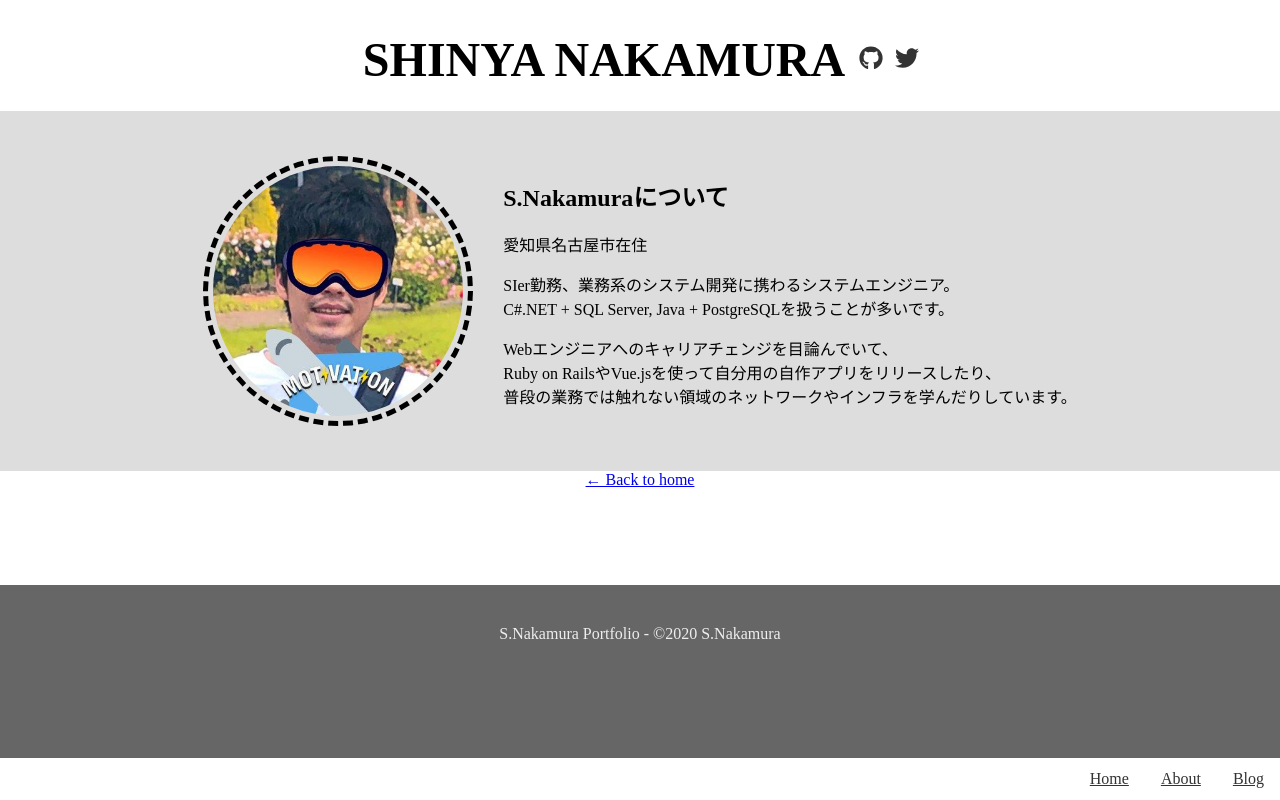
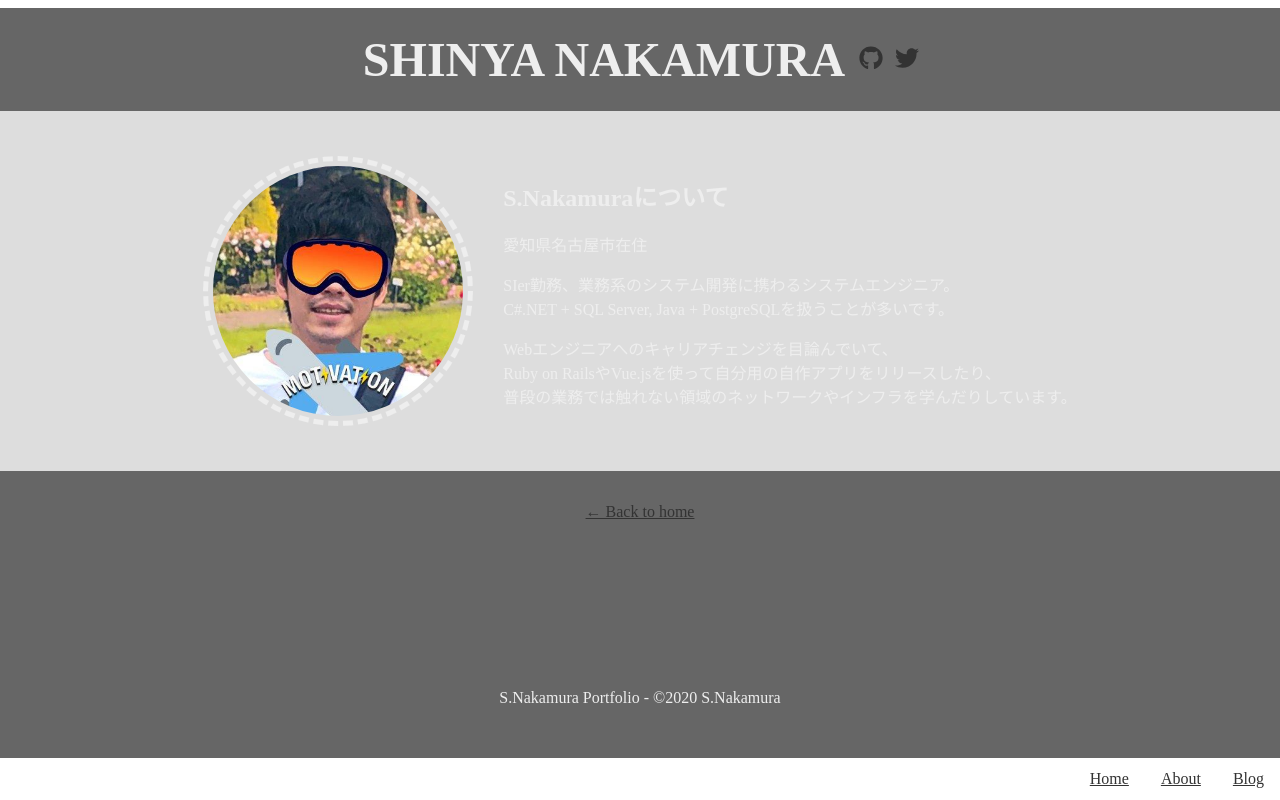
Before and after one commit to shin0825/next-js-md, a Next.js app in the folder app/: page /about in a window 1280 px wide. Shown: the top 800 px of the page. Built offline with nearby package versions, Linux system fonts and the light colour scheme; a web font is replaced by a local one.

Commit message:
下部リンクのスタイリング

```diff
--- a/app/components/Layout.js
+++ b/app/components/Layout.js
@@ -12,14 +12,14 @@ export default function Layout({ children, home, post }) {
       <div className = { styles.children }>
         <main>{ children }</main>
         {(!home && !post) && (
-          <div>
+          <div className = { styles.backLink }>
             <Link href="/">
               <a>← Back to home</a>
             </Link>
           </div>
         )}
         {post && (
-          <div>
+          <div className = { styles.backLink }>
             <Link href="/posts">
               <a>← Back to posts</a>
             </Link>
--- a/app/components/Layout.module.css
+++ b/app/components/Layout.module.css
@@ -1,7 +1,8 @@
 .container {
   margin: 0 auto;
   height: 100vh;
-  background: #fff;
+  color: #eeeeee;
+  background-color: #666666;
   text-align: center;
 }
 
@@ -10,3 +11,11 @@
   margin-right: auto;
   width: 100%;
 }
+
+.backLink {
+  padding: 2em;
+}
+
+.backLink a {
+  color: #333333;
+}
```
